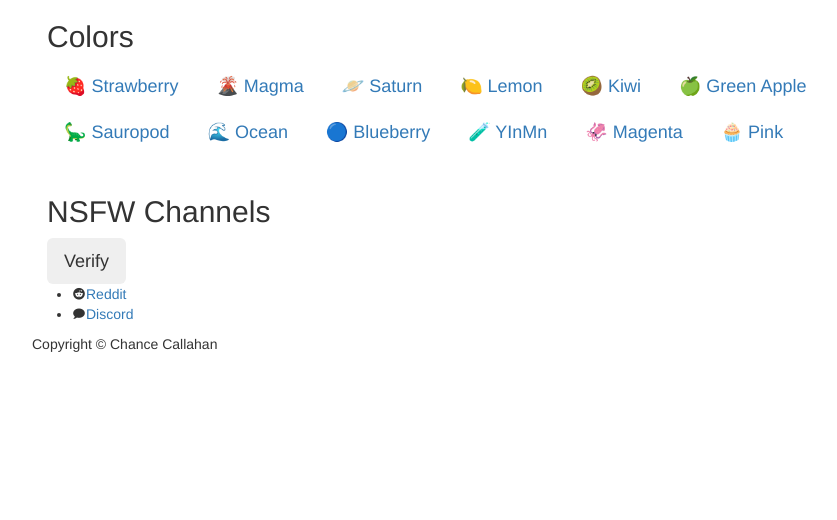
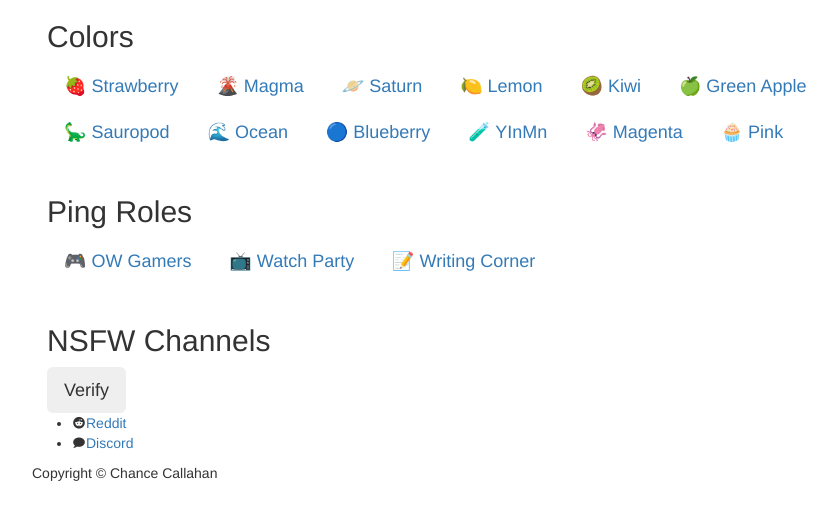
Before and after one commit to ccallahan/DiscordSelfService, a Python web app: template cl_discord_self_service/templates/home.jinja2 in a window 1280 px wide. Shown: the part 168-688 px from the top of the page, without its empty margins (23-860 px from the left). Run offline with Jinja, Linux system fonts and the light colour scheme; the template is opened without the code that fills it, so the values that code supplies are empty; some libraries are stand-ins or nearby versions.

Commit message:
Adding new roles.

```diff
--- a/cl_discord_self_service/templates/colors.jinja2
+++ b/cl_discord_self_service/templates/colors.jinja2
@@ -3,7 +3,7 @@
 {% block content %}
 <div class="content">
   <h1><span class="font-semi-bold">Greetings</span> <span class="smaller">{{user}}#{{discrim}}</span></h1>
-  <p class="lead">Your <span class="role_{{color}}">color</span> has been <span class="role_{{color}}">applied</span>.</p>
+  <p class="lead">Your role has been applied.</p>
 
   <a href="/" class="btn btn-dark btn-lg" role="button"">Go Back.</a>
 </div>
--- a/cl_discord_self_service/templates/home.jinja2
+++ b/cl_discord_self_service/templates/home.jinja2
@@ -8,19 +8,26 @@
   </br>
 
   <h2><span class="font-semi-bold">Colors</span></h2>
-  <a href="/colors?color=strawberry" class="btn btn-dark btn-lg role_strawberry" role="button"">🍓 Strawberry</a>
-  <a href="/colors?color=magma" class="btn btn-dark btn-lg role_magma" role="button"">🌋 Magma</a>
-  <a href="/colors?color=saturn" class="btn btn-dark btn-lg role_saturn" role="button"">🪐 Saturn</a>
-  <a href="/colors?color=lemon" class="btn btn-dark btn-lg role_lemon" role="button"">🍋 Lemon</a>
-  <a href="/colors?color=kiwi" class="btn btn-dark btn-lg role_kiwi" role="button"">🥝 Kiwi</a>
-  <a href="/colors?color=green_apple" class="btn btn-dark btn-lg role_green_apple" role="button"">🍏 Green Apple</a>
+  <a href="/colors?color=strawberry" class="btn btn-dark btn-lg role_strawberry" role="button">🍓 Strawberry</a>
+  <a href="/colors?color=magma" class="btn btn-dark btn-lg role_magma" role="button">🌋 Magma</a>
+  <a href="/colors?color=saturn" class="btn btn-dark btn-lg role_saturn" role="button">🪐 Saturn</a>
+  <a href="/colors?color=lemon" class="btn btn-dark btn-lg role_lemon" role="button">🍋 Lemon</a>
+  <a href="/colors?color=kiwi" class="btn btn-dark btn-lg role_kiwi" role="button">🥝 Kiwi</a>
+  <a href="/colors?color=green_apple" class="btn btn-dark btn-lg role_green_apple" role="button">🍏 Green Apple</a>
   </br>
-  <a href="/colors?color=sauropod" class="btn btn-dark btn-lg role_sauropod" role="button"">🦕 Sauropod</a>
-  <a href="/colors?color=ocean" class="btn btn-dark btn-lg role_ocean" role="button"">🌊 Ocean</a>
-  <a href="/colors?color=blueberry" class="btn btn-dark btn-lg role_blueberry" role="button"">🔵 Blueberry</a>
-  <a href="/colors?color=yinmn" class="btn btn-dark btn-lg role_yinmn" role="button"">🧪 YInMn</a>
-  <a href="/colors?color=magenta" class="btn btn-dark btn-lg role_magenta" role="button"">🦑 Magenta</a>
-  <a href="/colors?color=pink" class="btn btn-dark btn-lg role_pink" role="button"">🧁 Pink</a>
+  <a href="/colors?color=sauropod" class="btn btn-dark btn-lg role_sauropod" role="button">🦕 Sauropod</a>
+  <a href="/colors?color=ocean" class="btn btn-dark btn-lg role_ocean" role="button">🌊 Ocean</a>
+  <a href="/colors?color=blueberry" class="btn btn-dark btn-lg role_blueberry" role="button">🔵 Blueberry</a>
+  <a href="/colors?color=yinmn" class="btn btn-dark btn-lg role_yinmn" role="button">🧪 YInMn</a>
+  <a href="/colors?color=magenta" class="btn btn-dark btn-lg role_magenta" role="button">🦑 Magenta</a>
+  <a href="/colors?color=pink" class="btn btn-dark btn-lg role_pink" role="button">🧁 Pink</a>
+
+  </br>
+  </br>
+  <h2><span class="font-semi-bold">Ping Roles</span></h2>
+  <a href="/colors?color=ow_gamers" class="btn btn-dark btn-lg" role="button">🎮 OW Gamers</a>
+  <a href="/colors?color=watch_party" class="btn btn-dark btn-lg" role="button">📺 Watch Party</a>
+  <a href="/colors?color=writing_corner" class="btn btn-dark btn-lg" role="button">📝 Writing Corner</a>
 
   </br>
   </br>
--- a/cl_discord_self_service/views/colors.py
+++ b/cl_discord_self_service/views/colors.py
@@ -30,7 +30,10 @@ def my_view(request):
             "yinmn": "956594507263148032",
             "grape": "722467658792042567",
             "magenta": "722464493187104768",
-            "pink": "722506272968147034"}
+            "pink": "722506272968147034",
+            "ow_gamers": "1036478630483738634",
+            "watch_party": "945546331127185539",
+            "writing_corner": "971198084640018462"}
 
     user_profile_header = {"Authorization": "Bot " + app_token}
     user_profile_req = requests.get('https://discord.com/api/guilds/71992212115697664/members/' + user_id, headers=user_profile_header)
```
